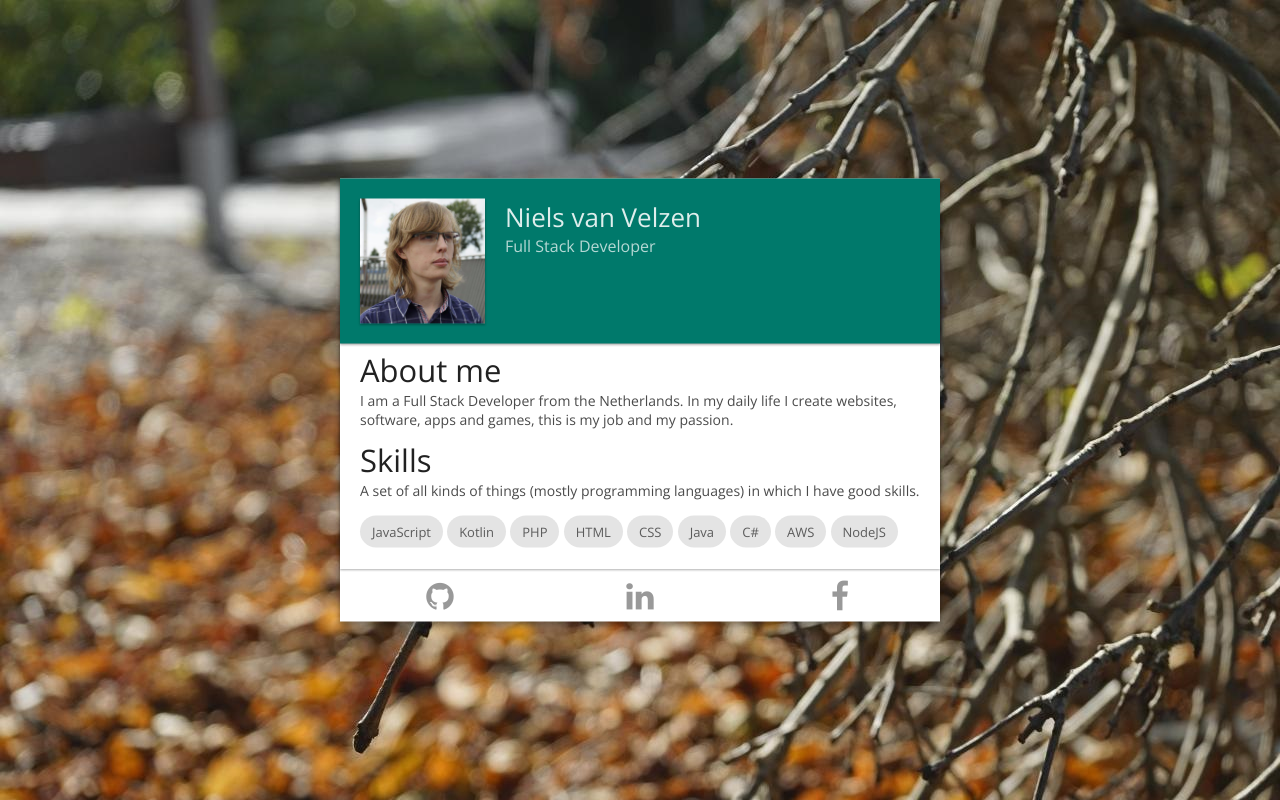
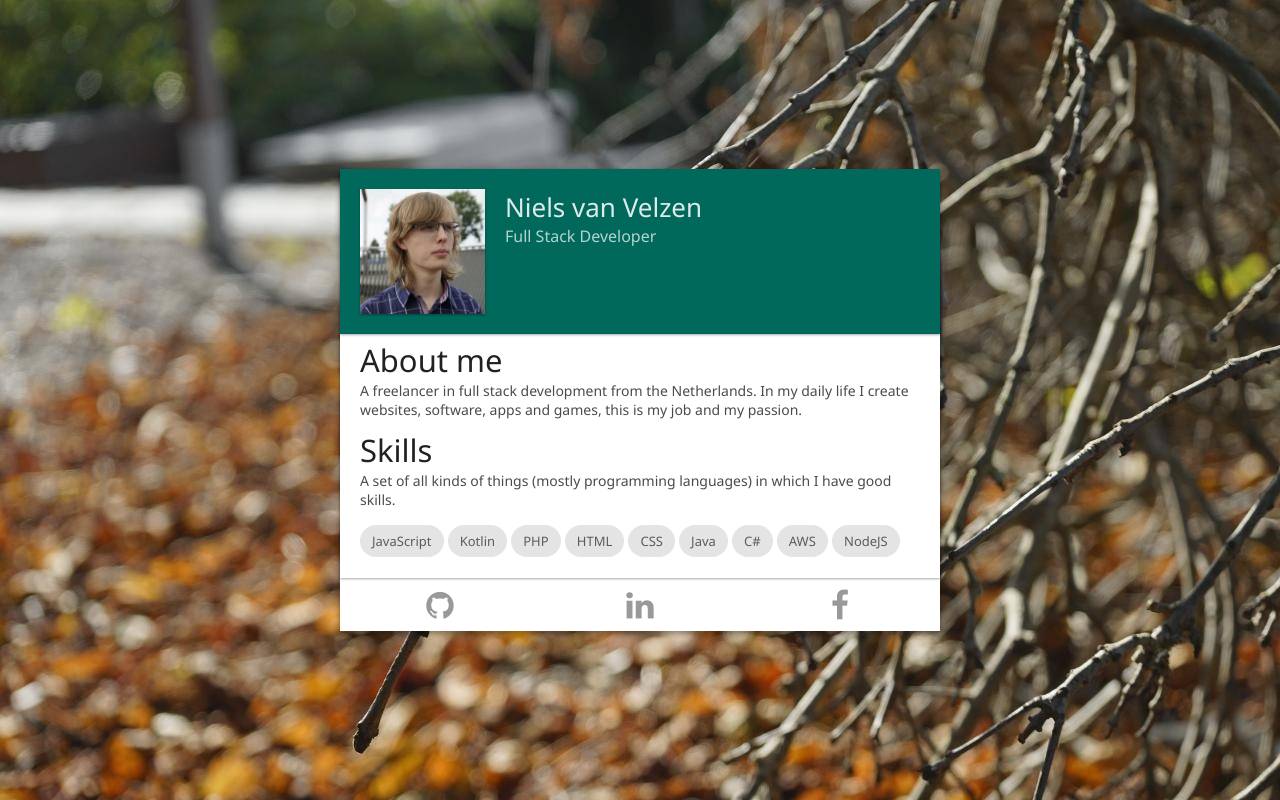
Before and after one commit to nielsvanvelzen/about, a PHP site: page / in a window 1280 px wide. Run offline with PHP 8.4, Linux system fonts and the light colour scheme.

Commit message:
Slightly tweaked the design, changed the text a tiny bit.

```diff
--- a/assets/css/style.css
+++ b/assets/css/style.css
@@ -4,7 +4,7 @@ html, body {
 
 body {
 	margin: 0;
-	font-family: 'Open Sans', sans-serif;
+	font-family: 'Noto Sans', sans-serif;
 	background: url('../img/background.jpg');
 	background-size: cover;
 	text-rendering: optimizeLegibility;
@@ -23,7 +23,7 @@ body {
 
 /* Header*/
 .profile header {
-	background: #00796B;
+	background: #00695C;
 	color: #fdfdfd;
 	display: flex;
 	align-items: center;
--- a/index.html
+++ b/index.html
@@ -12,7 +12,7 @@
 
 	<title>Niels van Velzen</title>
 
-	<link rel="stylesheet" href="https://fonts.googleapis.com/css?family=Open+Sans:200,300,400"/>
+	<link rel="stylesheet" href="https://fonts.googleapis.com/css?family=Noto+Sans"/>
 	<link rel="stylesheet" href="assets/lib/fontawesome/css/font-awesome.min.css"/>
 	<link rel="stylesheet" href="assets/css/style.css"/>
 </head>
@@ -29,7 +29,7 @@
 		<main>
 			<section>
 				<h1>About me</h1>
-				<p>I am a Full Stack Developer from the Netherlands. In my daily life I create websites, software, apps
+				<p>A freelancer in full stack development from the Netherlands. In my daily life I create websites, software, apps
 					and games, this is my job and my passion.</p>
 			</section>
 			<section>
```
